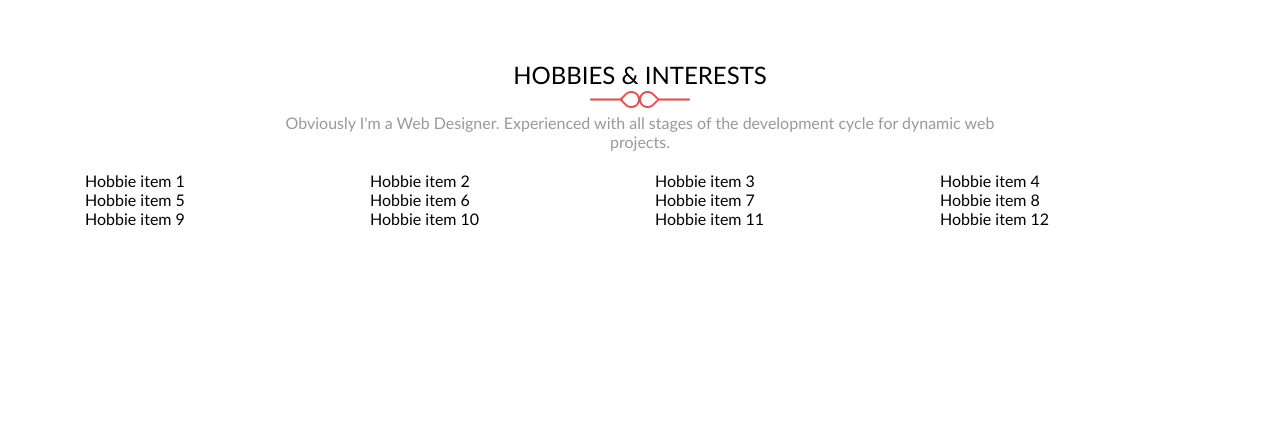
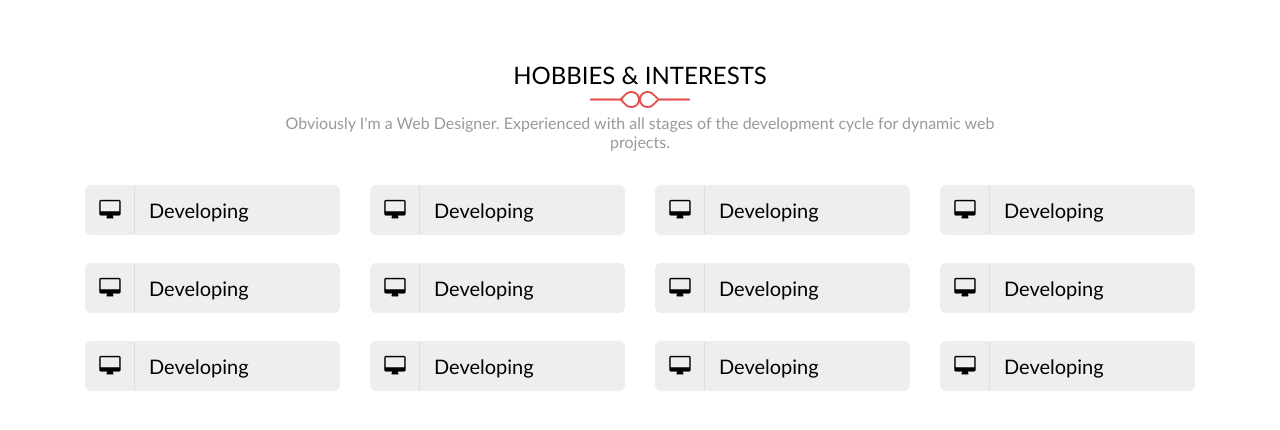
Before and after one commit to front-end-by-rimantas/41-grupe-portfolio, a website: page index.html in a window 1280 px wide. Drawn offline with Linux system fonts and the light colour scheme.

Commit message:
Hobbie style #7

```diff
--- a/css/basic/base.css
+++ b/css/basic/base.css
@@ -1,3 +1,8 @@
+:root {
+    --main-color: #e54b4b;
+    --main-color-dark: #dd2020;
+}
+
 html {
     scroll-behavior: smooth;
 }
@@ -13,6 +18,11 @@ body * {
 body {
     font-family: 'Gill Sans', 'Gill Sans MT', Calibri, 'Trebuchet MS',
         sans-serif;
+}
+
+::selection {
+    background-color: #777;
+    color: #fff;
 }
 
 .section-title {
--- /dev/null
+++ b/css/components/hobbies.css
@@ -0,0 +1,29 @@
+.hobbie {
+    display: flex;
+    margin: 0.7em 0;
+    font-size: 20px;
+    line-height: 2.4em;
+    background-color: #eee;
+    border: 1px solid #eee;
+    border-radius: 0.3em;
+    cursor: default;
+    transition: all 0.2s;
+}
+.hobbie > .icon {
+    width: 2.4em;
+    height: 2.4em;
+    line-height: 2.4em;
+    text-align: center;
+}
+.hobbie > .label {
+    padding: 0 0.7em;
+    border-left: 1px solid #ddd;
+}
+.hobbie:hover {
+    background-color: #fff;
+    box-shadow: 0 12px 30px #0002;
+    transform: translateY(-5px);
+}
+.hobbie:hover > .icon {
+    color: var(--main-color);
+}
--- a/css/pages/home.css
+++ b/css/pages/home.css
@@ -7,6 +7,7 @@
 @import '../components/button.css';
 @import '../components/footer.css';
 @import '../components/header.css';
+@import '../components/hobbies.css';
 
 /* CUSTOM */
 
--- a/index.html
+++ b/index.html
@@ -33,18 +33,54 @@
             </div>
         </div>
         <div class="row">
-            <div class="col-12 col-sm-6 col-md-4 col-lg-3">Hobbie item 1</div>
-            <div class="col-12 col-sm-6 col-md-4 col-lg-3">Hobbie item 2</div>
-            <div class="col-12 col-sm-6 col-md-4 col-lg-3">Hobbie item 3</div>
-            <div class="col-12 col-sm-6 col-md-4 col-lg-3">Hobbie item 4</div>
-            <div class="col-12 col-sm-6 col-md-4 col-lg-3">Hobbie item 5</div>
-            <div class="col-12 col-sm-6 col-md-4 col-lg-3">Hobbie item 6</div>
-            <div class="col-12 col-sm-6 col-md-4 col-lg-3">Hobbie item 7</div>
-            <div class="col-12 col-sm-6 col-md-4 col-lg-3">Hobbie item 8</div>
-            <div class="col-12 col-sm-6 col-md-4 col-lg-3">Hobbie item 9</div>
-            <div class="col-12 col-sm-6 col-md-4 col-lg-3">Hobbie item 10</div>
-            <div class="col-12 col-sm-6 col-md-4 col-lg-3">Hobbie item 11</div>
-            <div class="col-12 col-sm-6 col-md-4 col-lg-3">Hobbie item 12</div>
+            <div class="col-12 col-sm-6 col-md-4 col-lg-3 hobbie">
+                <div class="icon fa fa-desktop"></div>
+                <p class="label">Developing</p>
+            </div>
+            <div class="col-12 col-sm-6 col-md-4 col-lg-3 hobbie">
+                <div class="icon fa fa-desktop"></div>
+                <p class="label">Developing</p>
+            </div>
+            <div class="col-12 col-sm-6 col-md-4 col-lg-3 hobbie">
+                <div class="icon fa fa-desktop"></div>
+                <p class="label">Developing</p>
+            </div>
+            <div class="col-12 col-sm-6 col-md-4 col-lg-3 hobbie">
+                <div class="icon fa fa-desktop"></div>
+                <p class="label">Developing</p>
+            </div>
+            <div class="col-12 col-sm-6 col-md-4 col-lg-3 hobbie">
+                <div class="icon fa fa-desktop"></div>
+                <p class="label">Developing</p>
+            </div>
+            <div class="col-12 col-sm-6 col-md-4 col-lg-3 hobbie">
+                <div class="icon fa fa-desktop"></div>
+                <p class="label">Developing</p>
+            </div>
+            <div class="col-12 col-sm-6 col-md-4 col-lg-3 hobbie">
+                <div class="icon fa fa-desktop"></div>
+                <p class="label">Developing</p>
+            </div>
+            <div class="col-12 col-sm-6 col-md-4 col-lg-3 hobbie">
+                <div class="icon fa fa-desktop"></div>
+                <p class="label">Developing</p>
+            </div>
+            <div class="col-12 col-sm-6 col-md-4 col-lg-3 hobbie">
+                <div class="icon fa fa-desktop"></div>
+                <p class="label">Developing</p>
+            </div>
+            <div class="col-12 col-sm-6 col-md-4 col-lg-3 hobbie">
+                <div class="icon fa fa-desktop"></div>
+                <p class="label">Developing</p>
+            </div>
+            <div class="col-12 col-sm-6 col-md-4 col-lg-3 hobbie">
+                <div class="icon fa fa-desktop"></div>
+                <p class="label">Developing</p>
+            </div>
+            <div class="col-12 col-sm-6 col-md-4 col-lg-3 hobbie">
+                <div class="icon fa fa-desktop"></div>
+                <p class="label">Developing</p>
+            </div>
         </div>
     </div>
     <!-- hobbies end -->
```
